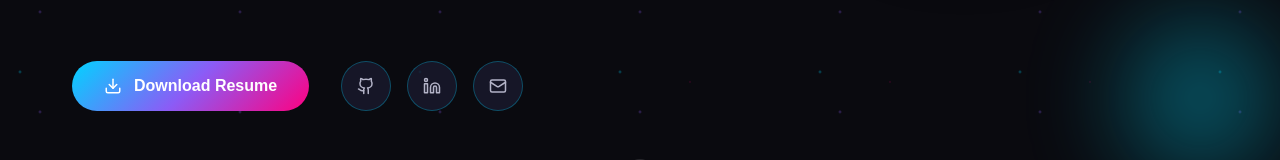
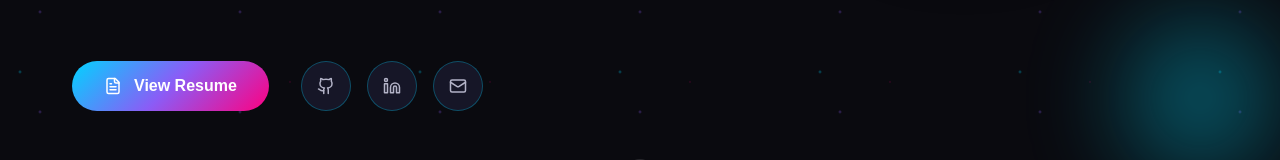
Before and after one commit to mrrafi2/Portfolio, a React (Vite) app: page / in a window 1280 px wide. Shown: the part 727-887 px from the top of the page. Built offline with nearby package versions, Linux system fonts and the light colour scheme; a web font is replaced by a local one.

Commit message:
fix resume viewer

```diff
--- a/src/components/Hero.jsx
+++ b/src/components/Hero.jsx
@@ -1,5 +1,5 @@
 import React, { useState, useEffect, useRef } from 'react';
-import { Sun, Moon, Download, Github, Linkedin, Mail, ChevronDown } from 'lucide-react';
+import { Sun, Moon, FileText, Github, Linkedin, Mail, ChevronDown } from 'lucide-react';
 import styles from './Hero.module.css';
 import ProfileImg from "../assets/profile-pic-org.jpg";
 
@@ -121,78 +121,9 @@ const handleProfileTouchStart = (e) => {
 
 
 
-const handleResumeDownload = async () => {
-
-  const resumeUrl = new URL('/AS_Rafi_Resume_Main.pdf', import.meta.env.BASE_URL).href;
-
-  try {
-    let headRes;
-    try {
-      headRes = await fetch(resumeUrl, { method: 'HEAD' });
-    } catch (err) {
-      console.warn('HEAD request failed (might be blocked). Falling back to GET.', err);
-      headRes = null;
-    }
-
-    const contentType = headRes?.headers?.get?.('content-type') ?? '';
-
-
-    if (headRes && (!headRes.ok || !/pdf/i.test(contentType))) {
-      console.error('HEAD check: server returned non-PDF or error:', headRes.status, contentType);
-      alert('Resume not found as PDF on the server. Opening the path so you can inspect what was returned.');
-      window.open(resumeUrl, '_blank', 'noopener');
-      return;
-    }
-
-
-    if (headRes && headRes.ok && /pdf/i.test(contentType)) {
-      const a = document.createElement('a');
-      a.href = resumeUrl;
-      a.download = 'Rafi_Resume.pdf';
-      a.rel = 'noopener';
-      document.body.appendChild(a);
-      a.click();
-      a.remove();
-      return;
-    }
-
-    // If HEAD was unavailable (or inconclusive), fetch the resource and check Content-Type
-    const getRes = await fetch(resumeUrl);
-    const ct = getRes.headers.get('content-type') || '';
-
-    if (!getRes.ok) {
-      console.error('GET request failed:', getRes.status, ct);
-      alert('Failed to fetch resume from server. Open the resume URL in a new tab to debug.');
-      window.open(resumeUrl, '_blank', 'noopener');
-      return;
-    }
-
-    if (!/pdf/i.test(ct)) {
-
-      console.error('GET returned non-PDF content-type:', ct);
-      alert('Server returned non-PDF content. Opening the URL so you can inspect what the server returned.');
-      window.open(resumeUrl, '_blank', 'noopener');
-      return;
-    }
-
-
-    const blob = await getRes.blob();
-    const blobUrl = URL.createObjectURL(blob);
-    const a = document.createElement('a');
-    a.href = blobUrl;
-    a.download = 'Rafi_Resume.pdf';
-    a.rel = 'noopener';
-    document.body.appendChild(a);
-    a.click();
-    a.remove();
-
-    // cleanup
-    setTimeout(() => URL.revokeObjectURL(blobUrl), 15000);
-  } catch (error) {
-    console.error('Unexpected error while downloading resume:', error);
-
-    window.open(resumeUrl, '_blank', 'noopener');
-  }
+const handleViewResume = () => {
+  const resumeUrl = new URL('AS_Rafi_Resume_Main.pdf', document.baseURI).href;
+  window.open(resumeUrl, '_blank', 'noopener,noreferrer');
 };
 
 const handleScrollToProjects = () => {
@@ -208,6 +139,7 @@ if (target) target.scrollIntoView({ behavior: 'smooth', block: 'start' });
 
 
   return (
+
     <div className={`${styles.heroContainer} ${isDark ? styles.dark : ''}`} data-theme={isDark ? 'dark' : 'light'}>
 
       {/* Cosmic background and decorative blobs */}
@@ -263,12 +195,13 @@ if (target) target.scrollIntoView({ behavior: 'smooth', block: 'start' });
 
             {/* Action Controls */}
             <div className={styles.actionGrid}>
-              <button className={styles.primaryAction} onClick={handleResumeDownload} aria-label="Download resume">
-                <Download size={18} />
-                <span>Download Resume</span>
+
+            <button className={styles.primaryAction} onClick={handleViewResume} aria-label="View resume">
+
+             <FileText size={18} />
+
+               <span>View Resume</span>
             </button>
-
-
 
   <nav className={styles.socialNav} aria-label="social links">
     <a href="https://github.com/mrrafi2" className={styles.socialLink} target='_blank' rel='noreferrer'>
--- a/src/components/ProjectOverlay.module.css
+++ b/src/components/ProjectOverlay.module.css
@@ -433,9 +433,7 @@
   border-radius: 8px;
 }
 
-/* ------------------ */
-/* Responsive         */
-/* ------------------ */
+
 @media (max-width: 900px) {
   .header {
     position: static;
@@ -453,7 +451,6 @@
     position: fixed; /* ensure it stays fixed */
   }
 
-  /* Keep close button fixed in the corner */
   .closeButton {
     position: fixed;
     top: 12px;
@@ -514,18 +511,17 @@
   }
 
   .sideButton {
-    font-size: 12px;
-    padding: 5px 7px;
+    font-size: 14px;
+    padding: 7px 8px;
     border-radius: 7px;
-    max-width: 130px;
+    max-width: 150px;
     justify-content: center;
   }
 
 }
 
-/* ------------------ */
-/* Accessibility      */
-/* ------------------ */
+/* Accessibility    */
+
 @media (prefers-reduced-motion: reduce) {
   .content,
   .content::after,
```
Lines whose indentation alone changed are shown as unchanged.
